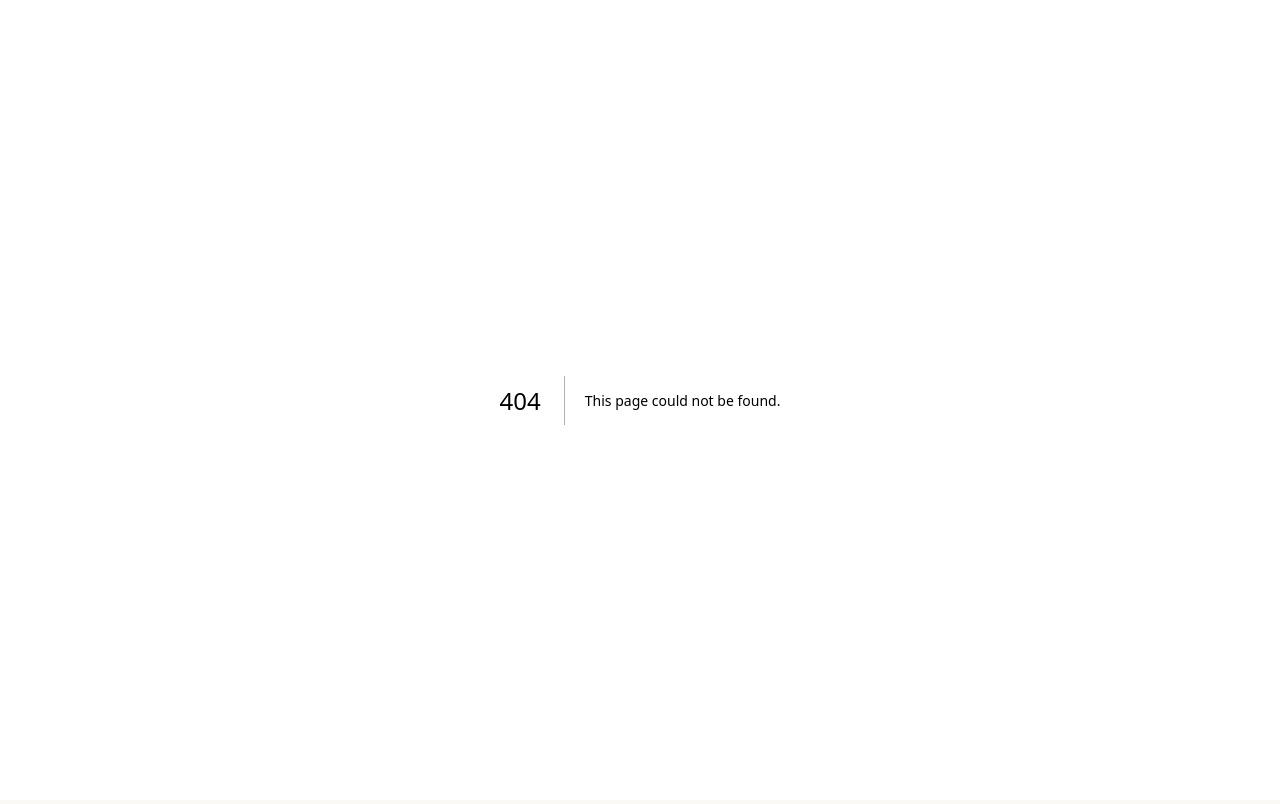
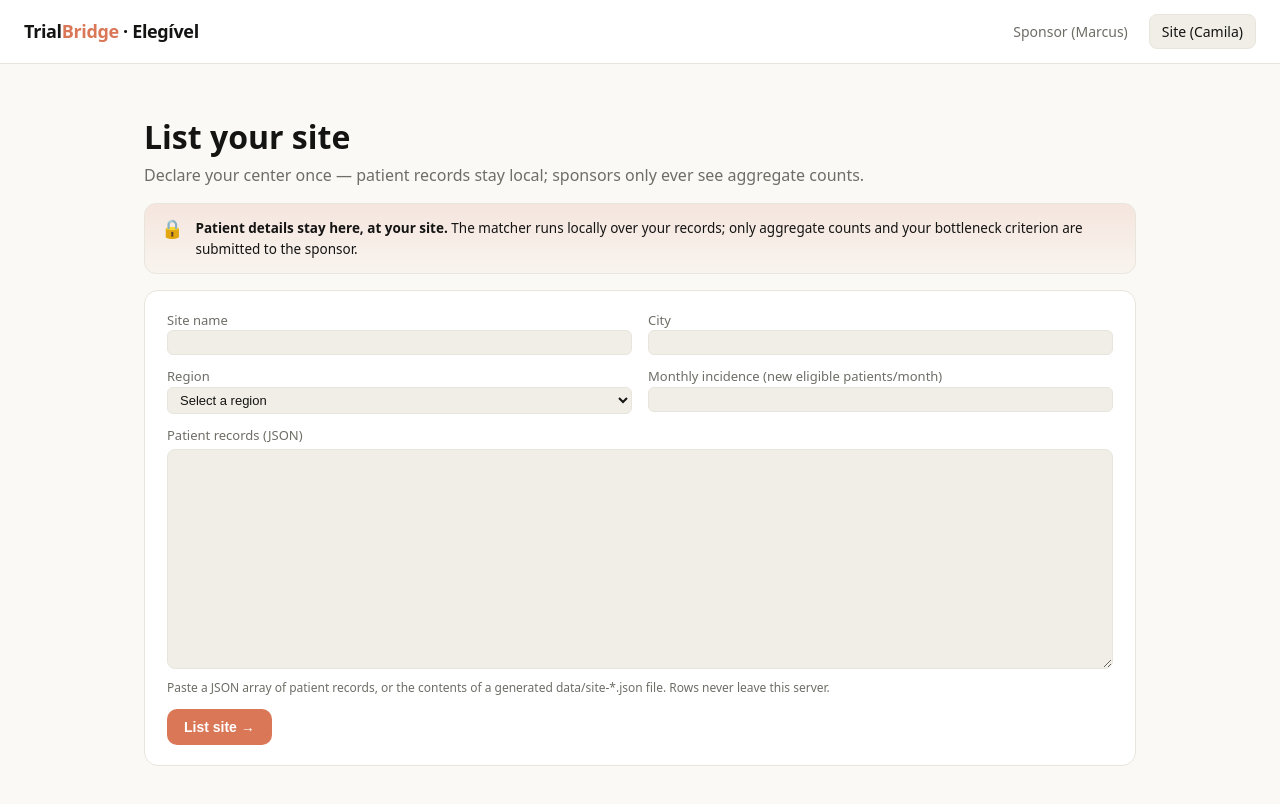
Before and after one commit to aondaai/trialbridge, a Next.js app: page /site/new in a window 1280 px wide. Before the commit this address had no page. Shown: the top 804 px of the page. Built offline with nearby package versions, Linux system fonts and the light colour scheme.

Commit message:
critique: add /site/new onboarding — first UI path for a site to list itself

```diff
--- a/src/app/scorecard/page.tsx
+++ b/src/app/scorecard/page.tsx
@@ -141,7 +141,8 @@ export default async function ScorecardPage({
         <TopBar />
         <main className="wrap">
           <p>
-            No site data available yet. List a site and upload its patient
+            No site data available yet.{" "}
+            <a href="/site/new">List a site</a> and upload its patient
             records to generate a scorecard.
           </p>
         </main>
--- /dev/null
+++ b/src/app/site/new/actions.ts
@@ -0,0 +1,61 @@
+"use server";
+
+/**
+ * "A site lists itself" — the missing entry point into the counts-not-rows
+ * boundary (`upsertSite`/`replacePatients` in @/lib/data/sites previously had
+ * no callers; the app starts with an empty DB by design). Validation + the
+ * derived site id come from the pure helpers in ./parse.ts so they're
+ * unit-testable without a DB.
+ */
+
+import { revalidatePath } from "next/cache";
+import { redirect } from "next/navigation";
+import { upsertSite, replacePatients, type SiteMeta } from "@/lib/data/sites";
+import { slugify, parsePatientsJson } from "./parse";
+
+const REGIONS = ["Norte", "Nordeste", "Centro-Oeste", "Sudeste", "Sul"] as const;
+
+export async function listSite(formData: FormData) {
+  const name = String(formData.get("name") ?? "").trim();
+  const city = String(formData.get("city") ?? "").trim();
+  const region = String(formData.get("region") ?? "").trim();
+  const monthlyIncidenceRaw = String(formData.get("monthlyIncidence") ?? "").trim();
+  const patientsJson = String(formData.get("patientsJson") ?? "");
+
+  if (!name) throw new Error("Site name is required.");
+  if (!city) throw new Error("City is required.");
+  if (!(REGIONS as readonly string[]).includes(region)) {
+    throw new Error(`Region must be one of: ${REGIONS.join(", ")}.`);
+  }
+  if (!/^\d+$/.test(monthlyIncidenceRaw)) {
+    throw new Error("Monthly incidence must be a whole number ≥ 0.");
+  }
+  if (!patientsJson.trim()) {
+    throw new Error("Patient records (JSON) is required.");
+  }
+
+  const id = slugify(name);
+  if (!id) {
+    throw new Error("Site name must contain at least one letter or number.");
+  }
+
+  const meta: SiteMeta = {
+    id,
+    name,
+    country: "BR",
+    city,
+    region,
+    // The demo personas ("Dra. Camila Rocha — ...") are seed-data flavor, not
+    // something a real site fills in on onboarding.
+    persona: "",
+    monthlyIncidence: Number(monthlyIncidenceRaw),
+  };
+
+  const patients = parsePatientsJson(patientsJson, id);
+
+  await upsertSite(meta);
+  await replacePatients(id, patients);
+
+  revalidatePath("/site");
+  redirect(`/site?site=${id}`);
+}
--- /dev/null
+++ b/src/app/site/new/page.tsx
@@ -0,0 +1,103 @@
+import { TopBar, PrivacyBanner } from "@/components/ui";
+import { listSite } from "./actions";
+
+const REGIONS = ["Norte", "Nordeste", "Centro-Oeste", "Sudeste", "Sul"] as const;
+
+export default function NewSitePage() {
+  return (
+    <>
+      <TopBar active="site" />
+      <main className="wrap">
+        <h1 style={{ marginBottom: 2 }}>List your site</h1>
+        <p className="muted" style={{ marginTop: 0 }}>
+          Declare your center once — patient records stay local; sponsors only
+          ever see aggregate counts.
+        </p>
+
+        <PrivacyBanner variant="site" />
+
+        <div className="card">
+          <form action={listSite}>
+            <div className="grid2">
+              <label style={{ fontSize: 13 }}>
+                <div className="muted">Site name</div>
+                <input name="name" required style={{ ...selStyle, width: "100%" }} />
+              </label>
+              <label style={{ fontSize: 13 }}>
+                <div className="muted">City</div>
+                <input name="city" required style={{ ...selStyle, width: "100%" }} />
+              </label>
+            </div>
+
+            <div className="grid2" style={{ marginTop: 12 }}>
+              <label style={{ fontSize: 13 }}>
+                <div className="muted">Region</div>
+                <select name="region" required defaultValue="" style={{ ...selStyle, width: "100%" }}>
+                  <option value="" disabled>
+                    Select a region
+                  </option>
+                  {REGIONS.map((r) => (
+                    <option key={r} value={r}>
+                      {r}
+                    </option>
+                  ))}
+                </select>
+              </label>
+              <label style={{ fontSize: 13 }}>
+                <div className="muted">Monthly incidence (new eligible patients/month)</div>
+                <input
+                  name="monthlyIncidence"
+                  type="number"
+                  min={0}
+                  step={1}
+                  required
+                  style={{ ...selStyle, width: "100%" }}
+                />
+              </label>
+            </div>
+
+            <label style={{ fontSize: 13, display: "block", marginTop: 12 }}>
+              <div className="muted">Patient records (JSON)</div>
+              <textarea
+                name="patientsJson"
+                required
+                spellCheck={false}
+                style={{
+                  width: "100%",
+                  minHeight: 220,
+                  background: "var(--panel-2)",
+                  color: "var(--text)",
+                  border: "1px solid var(--border)",
+                  borderRadius: 8,
+                  padding: 12,
+                  fontFamily: "ui-monospace, monospace",
+                  fontSize: 13,
+                  marginTop: 4,
+                }}
+              />
+              <div className="muted" style={{ fontSize: 12, marginTop: 4 }}>
+                Paste a JSON array of patient records, or the contents of a
+                generated data/site-*.json file. Rows never leave this server.
+              </div>
+            </label>
+
+            <div style={{ marginTop: 12 }}>
+              <button className="btn primary" type="submit">
+                List site →
+              </button>
+            </div>
+          </form>
+        </div>
+      </main>
+    </>
+  );
+}
+
+const selStyle: React.CSSProperties = {
+  background: "var(--panel-2)",
+  color: "var(--text)",
+  border: "1px solid var(--border)",
+  borderRadius: 6,
+  padding: "4px 8px",
+  fontSize: 13,
+};
--- /dev/null
+++ b/src/app/site/new/parse.ts
@@ -0,0 +1,72 @@
+/**
+ * Pure helpers for the site-onboarding form (`/site/new`). Kept dependency-free
+ * (no Prisma, no "use server") so they're unit-testable without a DB — see
+ * tests/site-onboarding.test.ts. The server action in ./actions.ts is a thin
+ * wrapper around these plus the two `@/lib/data/sites` DB calls.
+ */
+
+import type { Patient } from "@/lib/matcher/types";
+
+/**
+ * Derive a stable site id from a display name: lowercase, diacritics stripped,
+ * non-alphanumeric runs collapsed to a single hyphen, leading/trailing hyphens
+ * trimmed. e.g. "Clínica Norte Câncer" -> "clinica-norte-cancer".
+ */
+export function slugify(name: string): string {
+  return name
+    .normalize("NFD")
+    .replace(/[\u0300-\u036f]/g, "") // strip diacritic marks
+    .toLowerCase()
+    .replace(/[^a-z0-9]+/g, "-")
+    .replace(/^-+|-+$/g, "");
+}
+
+/**
+ * Parse + validate the pasted `patientsJson` field. Accepts either a bare JSON
+ * array of patients, or an object with a `patients` array — the shape of the
+ * generated `data/site-*.json` files. Throws a descriptive `Error` on any
+ * invalid shape. Every returned patient has `siteId` overwritten to `siteId`
+ * (same normalization `replacePatients` relies on), regardless of whatever
+ * the pasted JSON carried.
+ */
+export function parsePatientsJson(raw: string, siteId: string): Patient[] {
+  let parsed: unknown;
+  try {
+    parsed = JSON.parse(raw);
+  } catch {
+    throw new Error("Patient records field is not valid JSON.");
+  }
+
+  let candidates: unknown;
+  if (Array.isArray(parsed)) {
+    candidates = parsed;
+  } else if (
+    parsed &&
+    typeof parsed === "object" &&
+    Array.isArray((parsed as { patients?: unknown }).patients)
+  ) {
+    candidates = (parsed as { patients: unknown }).patients;
+  } else {
+    throw new Error(
+      "Patient records must be a JSON array of patients, or an object with a \"patients\" array (the shape of a generated data/site-*.json file).",
+    );
+  }
+
+  const list = candidates as unknown[];
+  if (list.length === 0) {
+    throw new Error("Patient records must contain at least one patient.");
+  }
+
+  list.forEach((el, i) => {
+    if (
+      !el ||
+      typeof el !== "object" ||
+      typeof (el as { id?: unknown }).id !== "string" ||
+      (el as { id: string }).id.trim() === ""
+    ) {
+      throw new Error(`Patient at index ${i} is missing a string "id".`);
+    }
+  });
+
+  return list.map((el) => ({ ...(el as Record<string, unknown>), siteId }) as Patient);
+}
--- a/src/app/site/page.tsx
+++ b/src/app/site/page.tsx
@@ -40,7 +40,8 @@ export default async function SitePage({
         <main className="wrap">
           <p>
             No site found for <code>{SITE_ID}</code>. A site needs to be listed
-            (with its patient records uploaded) before it can respond.
+            (with its patient records uploaded) before it can respond —{" "}
+            <a href="/site/new">List your site →</a>
           </p>
         </main>
       </>
```
Also changed, not shown: 1 other file (tests, documents, lock files or other folders).
